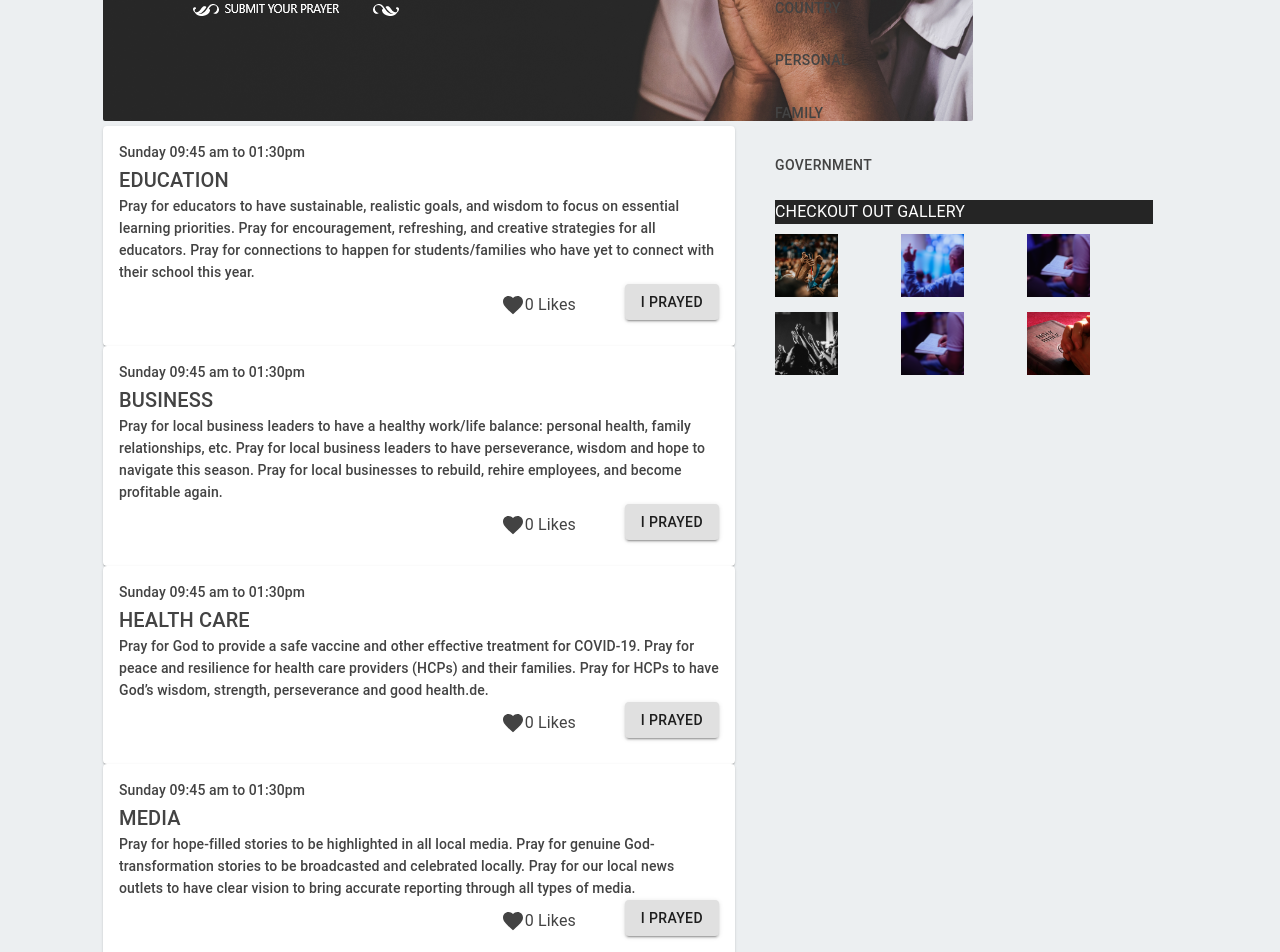
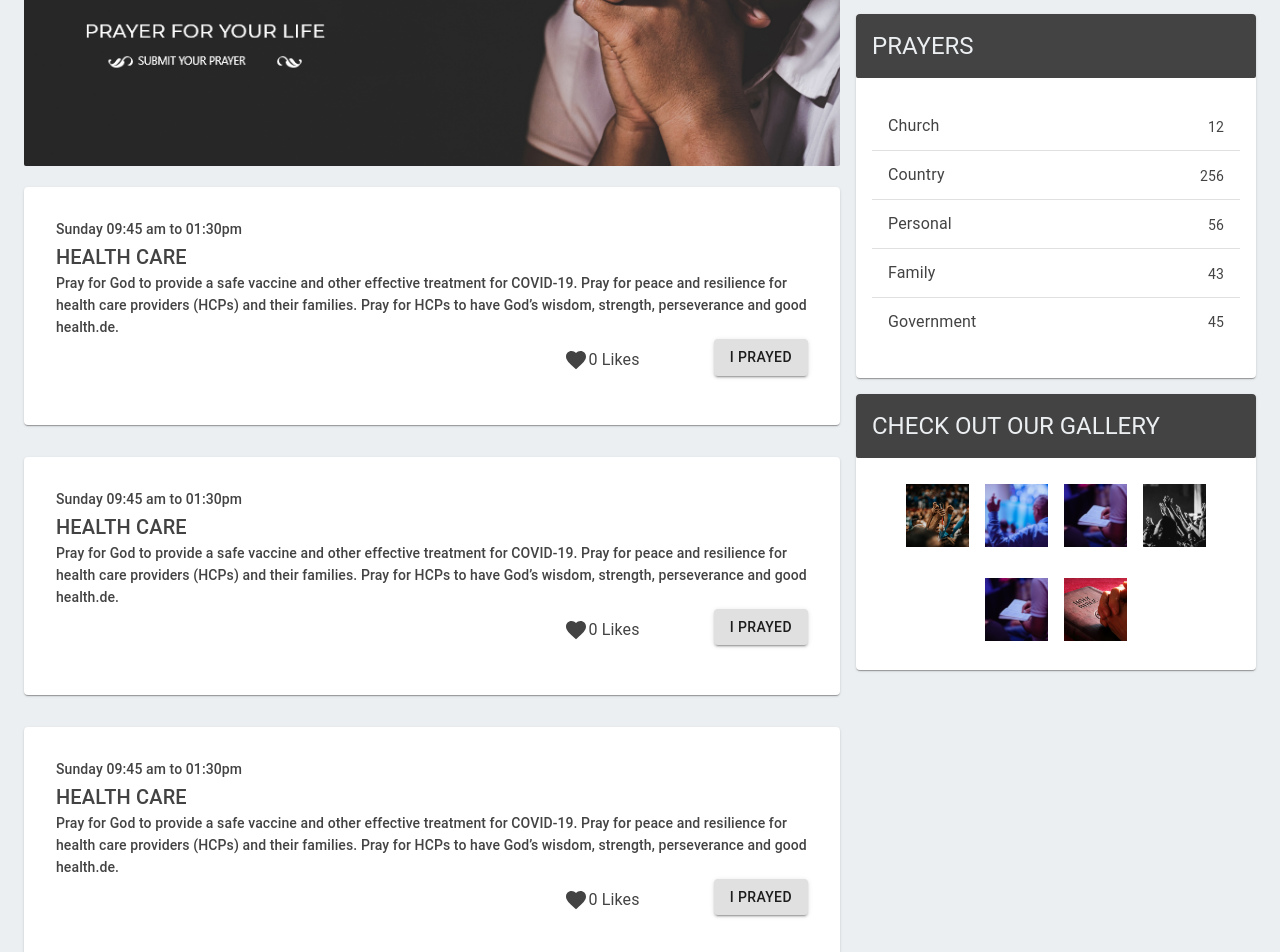
Before and after one commit to Alazar-dev/Filadelfia-web, a React (Create React App) app: page /prayerwall in a window 1280 px wide. Shown: the part 480-1432 px from the top of the page. Built offline with nearby package versions, Linux system fonts and the light colour scheme.

Commit message:
customized whole page

```diff
--- a/src/pages/prayerwall/PrayerWall.js
+++ b/src/pages/prayerwall/PrayerWall.js
@@ -1,244 +1,26 @@
-import { useState } from "react";
+import PrayerwallLeft from "../../components/prayerwall/PrayerwalltLeft";
+import PrayerwallRight from "../../components/prayerwall/PrayerwallRight";
 
-import {
-  Typography,
-  Grid,
-  Card,
-  Button,
-  CardContent,
-  Box,
-  makeStyles,
-  ListItem,
-  List,
-  InputBase,
-} from "@material-ui/core";
-import FavoriteIcon from "@material-ui/icons/Favorite";
+import { Grid, Box, Container } from "@material-ui/core";
 
 import BreadcumbHero from "../../components/breadcrumbs/BreadcrumbsHero";
-import headerImg from "../../assets/Prayer Wall/i.png";
 import GalleryRow from "../../components/gallery/GalleryRow";
-import GalleryCheckout from "../../components/gallery/GalleryCheckout";
-
-const useStyles = makeStyles({
-  headerImg: {
-    width: "870px",
-    height: "256px",
-    marginTop: 35,
-  },
-  favoriteButton: {
-    cursor: "pointer",
-  },
-  prayerButtonSection: {
-    display: "flex",
-    flexDirection: "row-reverse",
-  },
-  likes: {
-    marginTop: 9,
-  },
-  sideContent: {
-    marginTop: 35,
-    "@media (max-width: 900px)": {
-      display: "none",
-    },
-  },
-});
 
 const PrayerWall = () => {
-  const classes = useStyles();
-  const [educationLikes, setEducationLikes] = useState(0);
-  const [businessLikes, setBusinessLikes] = useState(0);
-  const [healthcareLikes, setHealthcareLikes] = useState(0);
-  const [mediaLikes, setMediaLikes] = useState(0);
-  const [active, setActive] = useState(0)
-
-  const handleClick = (index) => {
-    setActive(index);
-  };
-
   return (
     <div>
-      <Box bgcolor="primary.dark" color="info.contrastText">
-        <BreadcumbHero title="Prayer Wall" />
+      <BreadcumbHero title="Prayer Wall" />
+      <Box py={5}>
+        <Container>
+          <Grid container spacing={2}>
+            <PrayerwallLeft />
+            <PrayerwallRight />
+          </Grid>
+        </Container>
       </Box>
-      <Grid justify="center" container spacing={2}>
-        <Grid item xs={12} md={9} lg={6}>
-          <img className={classes.headerImg} src={headerImg} alt="" />
-          <Card>
-            <CardContent>
-              <Typography variant="subtitle2">
-                Sunday 09:45 am to 01:30pm
-              </Typography>
-              <Typography variant="h6">EDUCATION</Typography>
-              <Typography variant="subtitle2">
-                Pray for educators to have sustainable, realistic goals, and
-                wisdom to focus on essential learning priorities. Pray for
-                encouragement, refreshing, and creative strategies for all
-                educators. Pray for connections to happen for students/families
-                who have yet to connect with their school this year.
-              </Typography>
-              <Grid className={classes.prayerButtonSection} container>
-                <Grid item>
-                  <Button variant="contained">I PRAYED</Button>
-                </Grid>
-                <Grid className={classes.likes} item xs={2}>
-                  <Typography>{educationLikes} Likes</Typography>
-                </Grid>
-                <Grid className={classes.likes} item>
-                  <FavoriteIcon
-                    className={classes.favoriteButton}
-                    onClick={() => {
-                      setEducationLikes(educationLikes + 1);
-                    }}
-                  />
-                </Grid>
-              </Grid>
-            </CardContent>
-          </Card>
-          <Card>
-            <CardContent>
-              <Typography variant="subtitle2">
-                Sunday 09:45 am to 01:30pm
-              </Typography>
-              <Typography variant="h6">BUSINESS</Typography>
-              <Typography variant="subtitle2">
-                Pray for local business leaders to have a healthy work/life
-                balance: personal health, family relationships, etc. Pray for
-                local business leaders to have perseverance, wisdom and hope to
-                navigate this season. Pray for local businesses to rebuild,
-                rehire employees, and become profitable again.
-              </Typography>
-              <Grid className={classes.prayerButtonSection} container>
-                <Grid item>
-                  <Button variant="contained">I PRAYED</Button>
-                </Grid>
-                <Grid className={classes.likes} item xs={2}>
-                  <Typography>{businessLikes} Likes</Typography>
-                </Grid>
-                <Grid className={classes.likes} item>
-                  <FavoriteIcon
-                    className={classes.favoriteButton}
-                    onClick={() => {
-                      setBusinessLikes(businessLikes + 1);
-                    }}
-                  />
-                </Grid>
-              </Grid>
-            </CardContent>
-          </Card>
-          <Card>
-            <CardContent>
-              <Typography variant="subtitle2">
-                Sunday 09:45 am to 01:30pm
-              </Typography>
-              <Typography color="primary.darkest" variant="h6">
-                HEALTH CARE
-              </Typography>
-              <Typography variant="subtitle2">
-                Pray for God to provide a safe vaccine and other effective
-                treatment for COVID-19. Pray for peace and resilience for health
-                care providers (HCPs) and their families. Pray for HCPs to have
-                God’s wisdom, strength, perseverance and good health.de.
-              </Typography>
-              <Grid className={classes.prayerButtonSection} container>
-                <Grid item>
-                  <Button variant="contained">I PRAYED</Button>
-                </Grid>
-                <Grid className={classes.likes} item xs={2}>
-                  <Typography>{healthcareLikes} Likes</Typography>
-                </Grid>
-                <Grid className={classes.likes} item>
-                  <FavoriteIcon
-                    className={classes.favoriteButton}
-                    onClick={() => {
-                      setHealthcareLikes(healthcareLikes + 1);
-                    }}
-                  />
-                </Grid>
-              </Grid>
-            </CardContent>
-          </Card>
-          <Card>
-            <CardContent>
-              <Typography variant="subtitle2">
-                Sunday 09:45 am to 01:30pm
-              </Typography>
-              <Typography color="primary.darkest" variant="h6">
-                MEDIA
-              </Typography>
-              <Typography variant="subtitle2">
-                Pray for hope-filled stories to be highlighted in all local
-                media. Pray for genuine God-transformation stories to be
-                broadcasted and celebrated locally. Pray for our local news
-                outlets to have clear vision to bring accurate reporting through
-                all types of media.
-              </Typography>
-              <Grid className={classes.prayerButtonSection} container>
-                <Grid item>
-                  <Button variant="contained">I PRAYED</Button>
-                </Grid>
-                <Grid className={classes.likes} item xs={2}>
-                  <Typography>{mediaLikes} Likes</Typography>
-                </Grid>
-                <Grid className={classes.likes} item>
-                  <FavoriteIcon
-                    className={classes.favoriteButton}
-                    onClick={() => {
-                      setMediaLikes(mediaLikes + 1);
-                    }}
-                  />
-                </Grid>
-              </Grid>
-            </CardContent>
-          </Card>
-        </Grid>
-        <Grid className={classes.sideContent} item >
-          <div>
-            <InputBase
-              placeholder="Search…"
-              inputProps={{ "aria-label": "search" }}
-            />
-          </div>
-          <Box bgcolor="primary.dark">
-            <Typography color="secondary">PRAYERS</Typography>
-          </Box>
-          <List>
-            <ListItem>
-              <ButtonItem active={active}  index={1} onClick={handleClick} text="Church">Church</ButtonItem>
-            </ListItem>
-            <ListItem>
-              <ButtonItem active={active} index={2} onClick={handleClick} text="Country">Country</ButtonItem>
-            </ListItem>
-            <ListItem>
-              <ButtonItem active={active}  index={3} onClick={handleClick} text="Personal">Personal</ButtonItem>
-            </ListItem>
-            <ListItem>
-              <ButtonItem active={active}  index={4} onClick={handleClick} text="Family">Family</ButtonItem>
-            </ListItem>
-            <ListItem>
-              <ButtonItem active={active}  index={5} onClick={handleClick} text="Government">Government</ButtonItem>
-            </ListItem>
-          </List>
-          <GalleryCheckout />
-        </Grid>
-      </Grid>
       <GalleryRow />
     </div>
   );
 };
 
-export const ButtonItem = ({ active, index, text, onClick }) => {
-  const classes = useStyles();
-  return (
-    <Grid item>
-      <Button
-        className={classes.buttonText}
-        onClick={() => onClick(index)}
-        color={active === index ? "primary" : "inherit"}
-      >
-        {text}
-      </Button>
-    </Grid>
-  );
-};
-
 export default PrayerWall;
```
